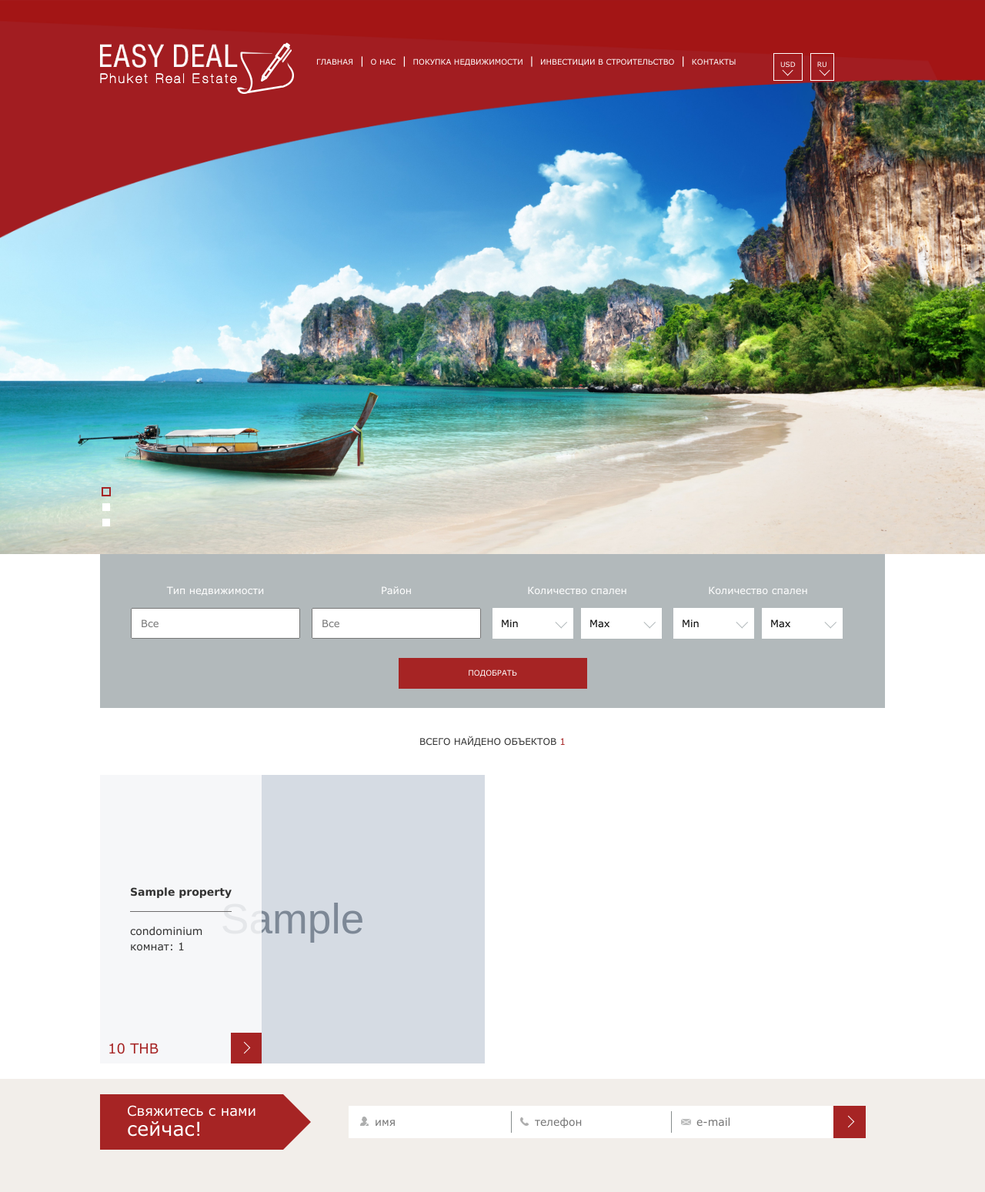
After one commit to kshutashvili/easydeal, a Django app: page /ru/catalog/ in a window 1280 px wide. The commit adds this page. Shown: the whole page at 77% size. Run offline with Django 3.2, Linux system fonts and the light colour scheme; tables that the repository leaves empty hold one stand-in row (values such as "Sample post"); grey boxes marked "Sample" are stand-in pictures; some libraries are stand-ins or nearby versions; some web fonts are replaced.

Commit message:
Add catalog page

```diff
--- a/catalog/models.py
+++ b/catalog/models.py
@@ -87,3 +87,9 @@ class Property(models.Model):
             self.district,
             self.price
         )
+
+    def get_images(self):
+        return PropertyPhoto.objects.filter(property=self)
+
+    def get_title_image(self):
+        return self.get_images().first()
--- /dev/null
+++ b/catalog/templates/catalog.html
@@ -0,0 +1,94 @@
+{% extends "base.html" %}
+
+{% load catalog_extras %}
+
+{% block content %}
+    <div class="content content-padding">
+        <!--FILTER_FORM BEGIN-->
+        <div class="filter-form">
+            <form>
+                <div class="row m-b-25">
+                    <div class="col-md-3 col-sm-6 filter-group">
+                        <p>Тип недвижимости</p>
+                        <input class="filter-input" type="text" placeholder="Все">
+                    </div>
+                    <div class="col-md-3 col-sm-6 filter-group">
+                        <p>Район</p>
+                        <input class="filter-input" type="text" placeholder="Все">
+                    </div>
+                    <div class="col-md-3 col-sm-6 filter-group">
+                        <p>Количество спален</p>
+                        <div class="row">
+                            <div class="col-xs-6 filter-group">
+                                <select class="filter-input"><option>Min</option></select>
+                            </div>
+                            <div class="col-xs-6 filter-group">
+                                <select class="filter-input col-xs-6"><option>Max</option></select>
+                            </div>
+                        </div>
+                    </div>
+                    <div class="col-md-3 col-sm-6 filter-group">
+                        <p>Количество спален</p>
+                        <div class="row">
+                            <div class="col-xs-6 filter-group">
+                                <select class="filter-input"><option>Min</option></select>
+                            </div>
+                            <div class="col-xs-6 filter-group">
+                                <select class="filter-input col-xs-6"><option>Max</option></select>
+                            </div>
+                        </div>
+                    </div>
+                </div>
+                <div class="text-center">
+                    <button class="btn-sbmt">ПОДОБРАТЬ</button>
+                </div>
+            </form>
+        </div>
+        <!--FILTER_FORM END-->
+        <div class="search-result text-center">
+            ВСЕГО НАЙДЕНО ОБЪЕКТОВ <span class="red-color">{{ property_list.count }}</span>
+        </div>
+        <div class="catalog">
+            <div class="row">
+                {% for property in properties %}
+                    <div class="offer col-sm-6 col-xs-12">
+
+                        <img src="{{ property.get_title_image.image.url }}">
+                        <div class="bg_white-offer"></div>
+                        <div class="offer-info">
+                            <div>
+                                <p class="offer-title">{{ property.name }}</p>
+                                <p>{{ property.get_property_type_display  }}<br>комнат: {{ property.number_of_bedrooms }}</p>
+                            </div>
+                            <div class="offer-price">
+                                <span class="price">{{ property|get_price:request }}</span>
+                                <a class="continue"></a>
+                            </div>
+                        </div>
+                    </div>
+                {% endfor %}
+            </div>
+        </div>
+        {% if properties.has_other_pages %}
+            <div class="paginator">
+                <div class="pager">
+                    {% if properties.has_previous %}
+                        <a href="?page={{ properties.previous_page_number }}" class="perehod prev"></a>
+                    {% endif %}
+                    {% for num in properties.paginator.page_range %}
+                        {% ifequal num properties.number %}
+                            <a class="page current">{{ num }}</a>
+                        {% else %}
+                            <a href="?page={{ num }}" class="page">{{ num }}</a>
+                        {% endifequal %}
+                    {% endfor %}
+
+
+                    {% if properties.has_next %}
+                        <a href="?page={{ properties.next_page_number }}" class="perehod next"></a>
+                    {% endif %}
+                </div>
+            </div>
+        {% endif %}
+    </div>
+{% endblock %}
--- /dev/null
+++ b/catalog/templatetags/catalog_extras.py
@@ -0,0 +1,25 @@
+# -*- coding: utf-8 -*-
+
+from django import template
+from django.template.defaultfilters import floatformat
+from config.models import SiteConfiguration
+
+
+config = SiteConfiguration.objects.get()
+register = template.Library()
+@register.filter(name='get_price')
+def get_price(property, request):
+    price = property.price
+    if 'currency' in request.session:
+        currency = request.session['currency']
+        if currency == 'USD':
+            result_price = str(floatformat(price * config.usd_rate)) + ' USD'
+        elif currency == 'EUR':
+            result_price = str(floatformat(price * config.euro_rate)) + ' EURO'
+        elif currency == 'RUB':
+            result_price = str(floatformat(price * config.rub_rate)) + ' РУБ'
+        else:
+            result_price = str(floatformat(price)) + ' THB'
+    else:
+        result_price = str(floatformat(price)) + ' THB'
+    return result_price
--- a/catalog/urls.py
+++ b/catalog/urls.py
@@ -4,4 +4,5 @@ from catalog import views
 
 urlpatterns = [
     url(r'^$', views.main, name='main'),
+    url(r'^catalog/$', views.catalog, name='catalog'),
 ]
--- a/catalog/views.py
+++ b/catalog/views.py
@@ -1,5 +1,27 @@
 from django.shortcuts import render
+from django.core.paginator import Paginator, EmptyPage, PageNotAnInteger
+
+from catalog.models import Property
 
 
 def main(request):
     return render(request, 'main.html')
+
+def catalog(request):
+    property_list = Property.objects.all()
+
+    paginator = Paginator(property_list, 1)
+    page = request.GET.get('page')
+    try:
+        properties = paginator.page(page)
+    except PageNotAnInteger:
+        properties = paginator.page(1)
+    except EmptyPage:
+        properties = paginator.page(paginator.num_pages)
+
+    context = {
+        'property_list': property_list,
+        'properties': properties,
+    }
+
+    return render(request, 'catalog.html', context)
--- a/easydeal/urls.py
+++ b/easydeal/urls.py
@@ -15,14 +15,16 @@ Including another URLconf
 """
 from django.conf.urls import url
 from django.contrib import admin
+from django.conf import settings
 from django.conf.urls.i18n import i18n_patterns
 from django.conf.urls import include
+from django.conf.urls.static import static
 
 
 urlpatterns = [
     url(r'^ckeditor/', include('ckeditor_uploader.urls')),
     url(r'^i18n/', include('django.conf.urls.i18n')),
-]
+] + static(settings.MEDIA_URL, document_root=settings.MEDIA_ROOT)
 
 
 urlpatterns += i18n_patterns(
--- a/templates/base.html
+++ b/templates/base.html
@@ -139,6 +139,11 @@
         $("#close-mobile-menu").on("click", function () {
             $(".slidebar").css({"left":-1*$(".slidebar").outerWidth()+"px"})
         })
+
+        $(document).resize(function () {
+            alert("resize");
+            $("header").outerHeight($(".slider").height());
+        })
     </script>
 </body>
 </html>
```
Also changed, not shown: catalog/templatetags/__init__.py (added).
